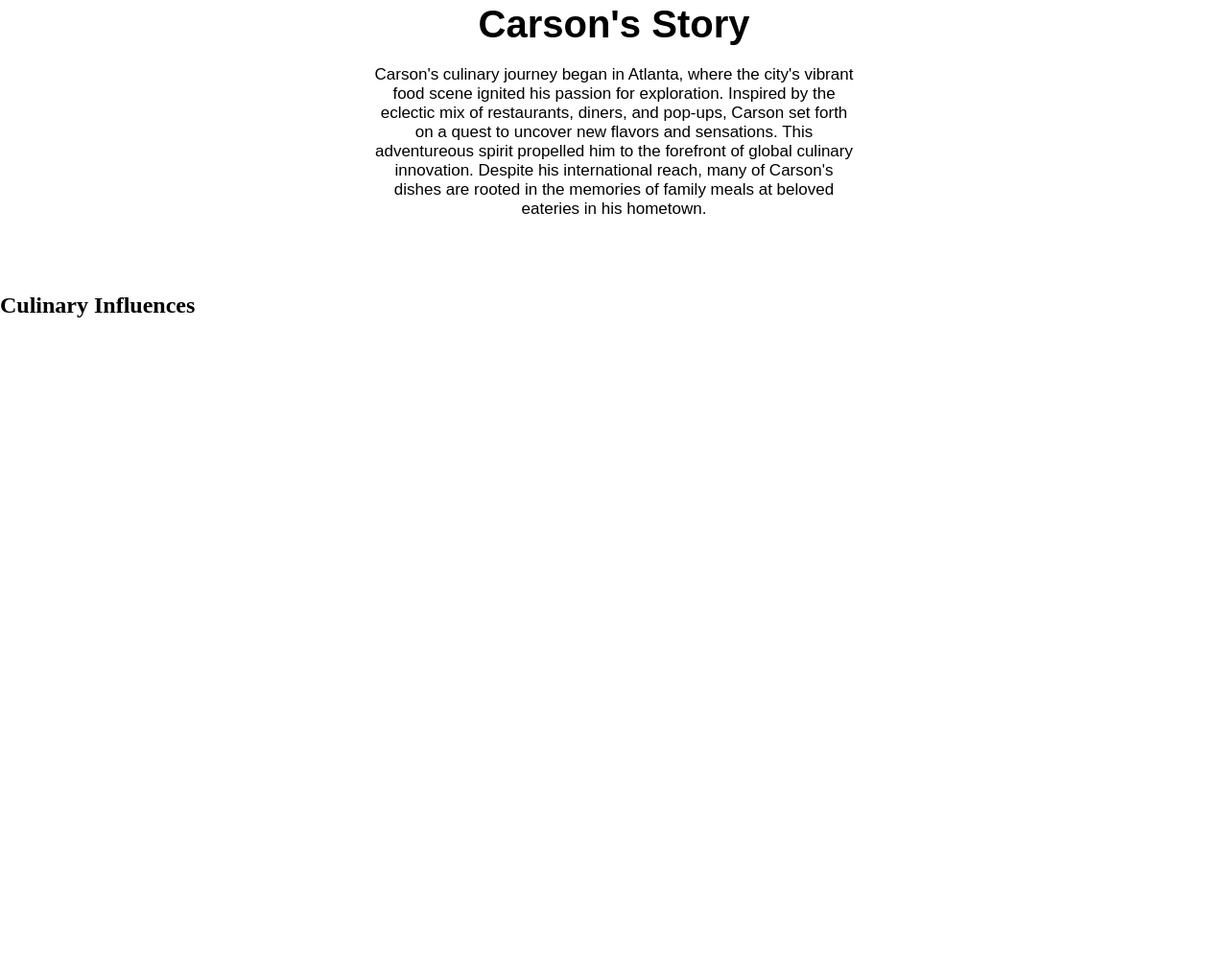
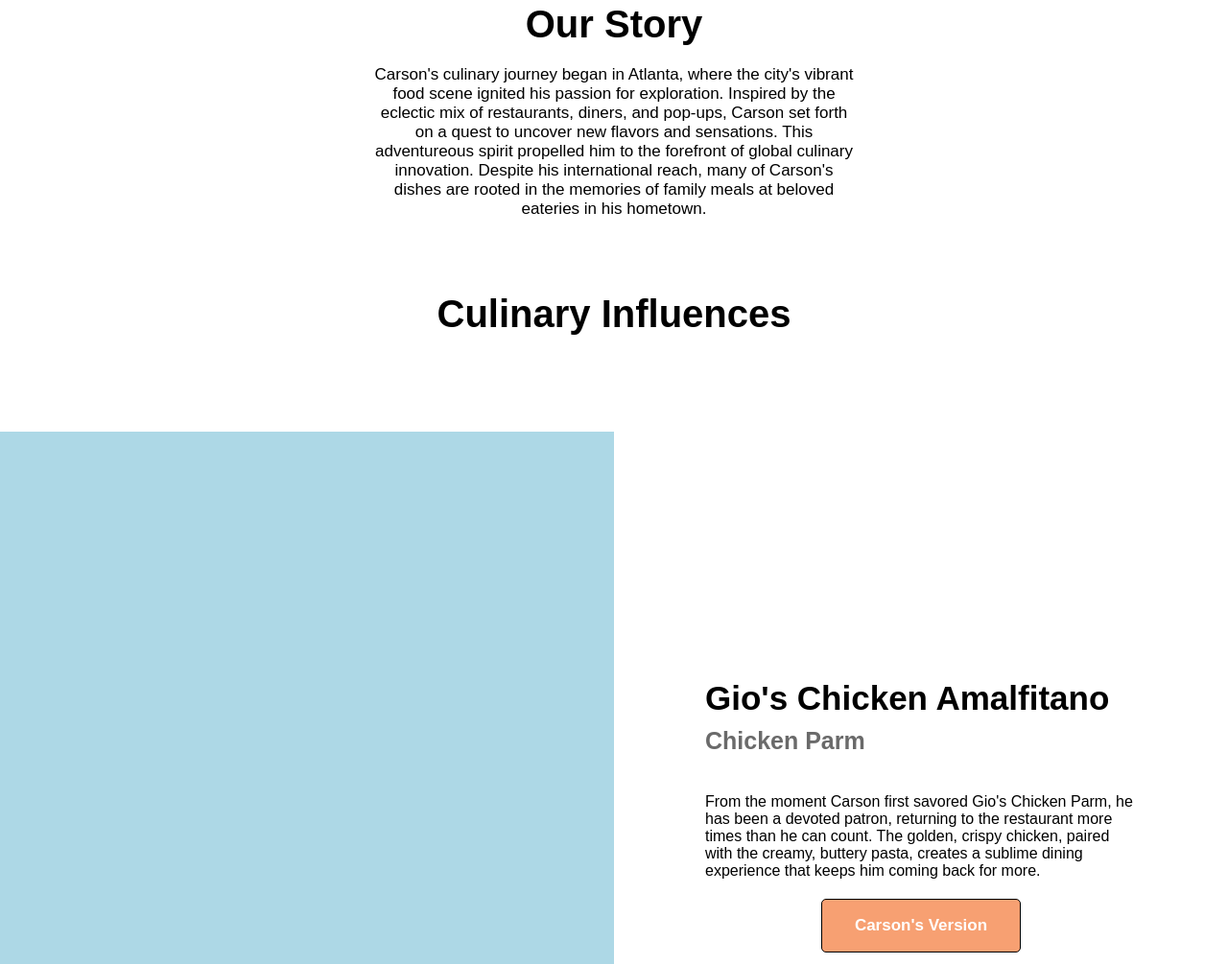
Before and after one commit to carsonbates913/restaurant_page, a website built with webpack: page src/index.html in a window 1280 px wide. Shown: the part 875-1880 px from the top of the page at 96% size. Built offline with nearby package versions, Linux system fonts and the light colour scheme; a web font is replaced by a local one.

Commit message:
-feat: add images and culinary influences sections

```diff
--- a/src/home.css
+++ b/src/home.css
@@ -15,7 +15,6 @@
 }
 
 body {
-  height: 2000px;
 }
 
 /*Header*/
@@ -78,7 +77,7 @@ nav {
   gap: 30px;
 }
 
-button {
+header button {
   height: 80px;
   color: rgba(0, 0, 0, 0.8);
   background-color: transparent;
@@ -91,7 +90,7 @@ button {
   transition: border-bottom 0.2s;
 }
 
-button:hover {
+header button:hover {
   border-bottom: 4px solid rgb(var(--color-one));
 }
 
@@ -115,7 +114,7 @@ button:hover {
 
 .window-title {
   font-family: active, sans-serif;
-  font-size: 70px;
+  font-size: 80px;
   color: white;
 }
 
@@ -156,3 +155,70 @@ img {
   font-family: baskerville, sans-serif;
   font-size: 17px;
 }
+
+/*Influences*/
+
+.influences-title {
+  font-family: brevia, sans-serif;
+  font-size: 40px;
+  margin: 0 0 100px 0;
+  text-align: center;
+}
+
+/*Card*/
+
+.card {
+  height: 800px;
+  margin: 70px 0;
+  display: flex;
+  flex-wrap: wrap;
+}
+
+.left-container {
+  flex: 1;
+  background-color: lightblue;
+}
+
+.right-container {
+  flex: 1;
+  display: flex;
+  justify-content: center;
+  align-items: center;
+}
+
+.influence-content {
+  display: flex;
+  flex-direction: column;
+  max-width: 450px;
+}
+
+.influence-title {
+  font-family: brevia, sans-serif;
+  font-size: 35px;
+  margin: 0 0 5px 0;
+}
+
+.influence-dish {
+  margin: 5px 0 20px 0;
+  color: rgba(0, 0, 0, 0.583);
+  font-family: baskerville, sans-serif;
+  font-weight: bold;
+  font-size: 25px;
+}
+
+.influence-description {
+  margin: 20px 0 20px 0;
+  font-family: baskerville, sans-serif;
+}
+
+.influence-version {
+  padding: 1em 2em;
+  border: 1px solid black;
+  border-radius: 5px;
+  align-self: center;
+  color: white;
+  background-color: rgb(var(--color-five), 1);
+  font-family: brevia, sans-serif;
+  font-weight: bold;
+  font-size: 17px;
+}
--- a/src/index.html
+++ b/src/index.html
@@ -34,7 +34,7 @@
       </section>
       <section class="story">
         <div class="story-container">
-          <h1 class="story-title">Carson's Story</h1>
+          <h1 class="story-title">Our Story</h1>
           <div class="story-content">
             Carson's culinary journey began in Atlanta, where the city's vibrant
             food scene ignited his passion for exploration. Inspired by the
@@ -47,10 +47,68 @@
         </div>
       </section>
       <section class="influences">
-        <h1>Culinary Influences</h1>
+        <h1 class="influences-title">Culinary Influences</h1>
         <div class="card">
-          <div class="left-container"></div>
-          <div class="right-container"></div>
+          <div id="rest1" class="left-container"></div>
+          <div class="right-container">
+            <div class="influence-content">
+              <h1 class="influence-title">Gio's Chicken Amalfitano</h1>
+              <h2 class="influence-dish">Chicken Parm</h2>
+              <p class="influence-description">
+                From the moment Carson first savored Gio's Chicken Parm, he has been a devoted patron, returning to the restaurant more times than he can count. The golden, crispy chicken, paired with the creamy, buttery pasta, creates a sublime dining experience that keeps him coming back for more.</p>
+                <button class="influence-version">
+                  Carson's Version
+                </button>
+            </div>
+          </div>
+        </div>
+        <div class="card">
+          <div class="right-container">
+            <div class="influence-content">
+              <h1 class="influence-title">Little Rey</h1>
+              <h2 class="influence-dish">Carnitas Tacos</h2>
+              <p class="influence-description">
+                Carson's preference for milder flavors has influenced many of his dishes, as he never developed a taste for spiciness. Nonetheless, his passion for Mexican cuisine remains strong, inspired by his favorite taco spot back home.
+              </p>
+              <button class="influence-version">
+                Carson's Version
+              </button>
+            </div>
+          </div>
+          <div id= "rest2"class="left-container">
+          </div>
+        </div>
+        <div class="card">
+          <div id="rest3" class="left-container">
+          </div>
+          <div class="right-container">
+            <div class="influence-content">
+              <h1 class="influence-title">Original ChopShop</h1>
+              <h2 class="influence-dish">Acai Bowl</h2>
+              <p class="influence-description">
+                During his early years, Carson's dedication to fitness led him to prioritize nutrient-rich, high-protein foods. ChopShop's acai bowl became a staple in his diet, perfectly aligning with his fitness goals. The restaurant’s ability to combine nutrition with delicious flavors inspired Carson to explore creating similarly balanced dishes in his own culinary ventures.
+              </p>
+              <button class="influence-version">
+                Carson's Version
+              </button>
+            </div>
+          </div>
+        </div>
+        <div class="card">
+          <div class="right-container">
+            <div class="influence-content">
+              <h1 class="influence-title">Crumbl</h1>
+              <h2 class="influence-dish">Acai Bowl</h2>
+              <p class="influence-description">
+                During his early years, Carson's dedication to fitness led him to prioritize nutrient-rich, high-protein foods. ChopShop's acai bowl became a staple in his diet, perfectly aligning with his fitness goals. The restaurant’s ability to combine nutrition with delicious flavors inspired Carson to explore creating similarly balanced dishes in his own culinary ventures.
+              </p>
+              <button class="influence-version">
+                Carson's Version
+              </button>
+            </div>
+          </div>
+          <div id="rest4" class="left-container">
+          </div>
         </div>
       </div>
     </div>
```
Also changed, not shown: src/ChopShop.jpg (added), src/Crumbl.webp (added), src/Gio's.jpg (added), src/LittleRey.jpg (added).
